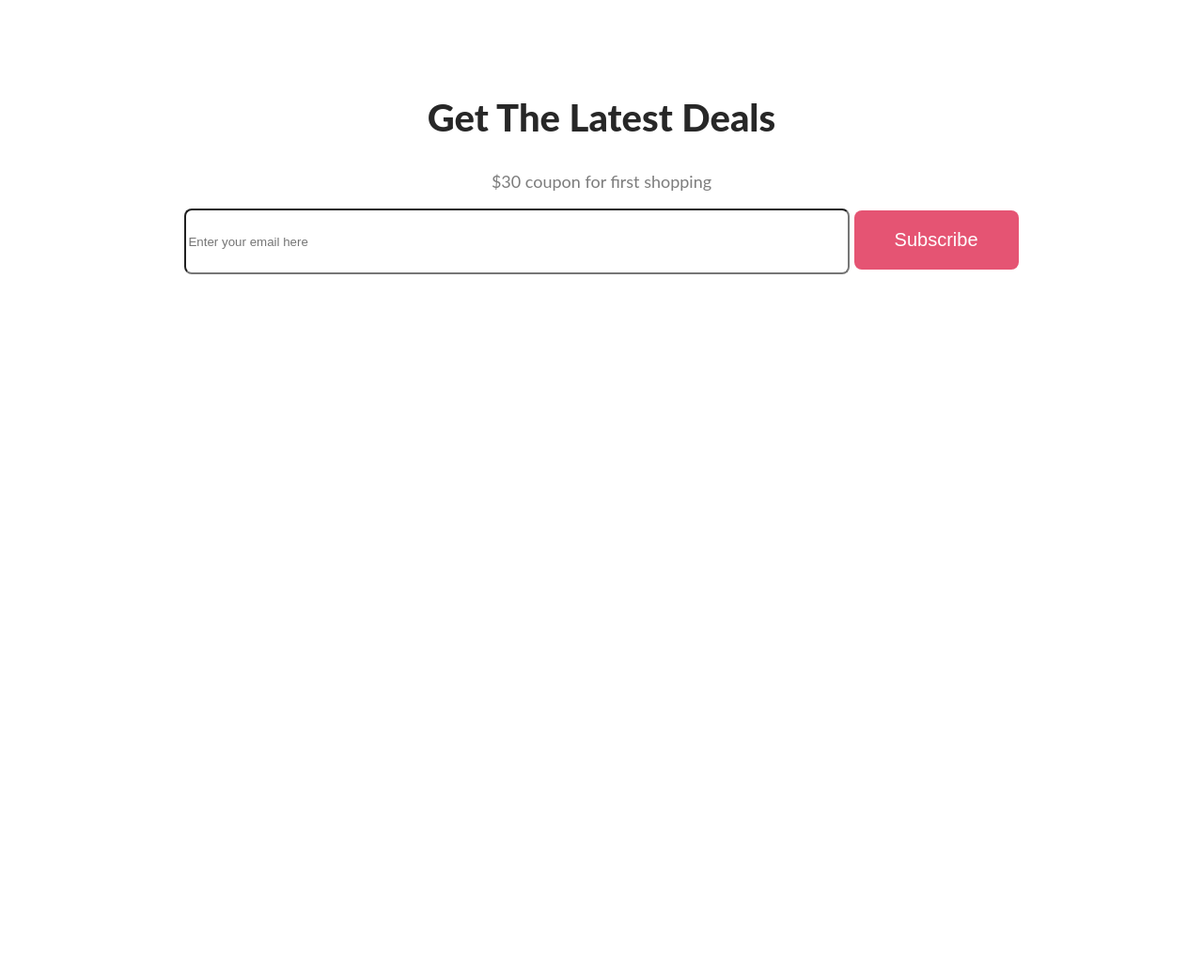
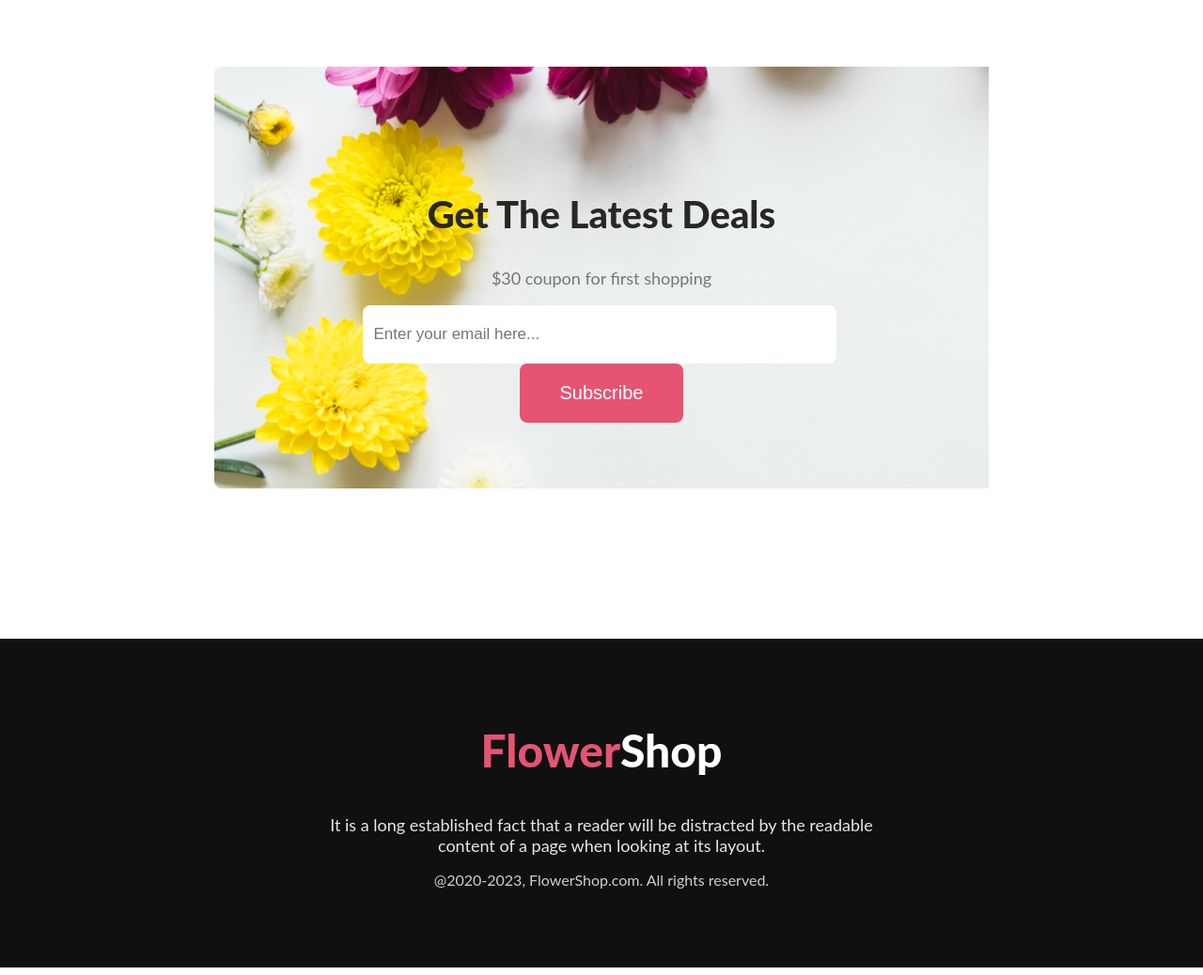
Before and after one commit to jar-wtag/my-flower-shop, a plain HTML site: page index.html in a window 1280 px wide. Shown: the part 2997-4035 px from the top of the page at 94% size. Before the commit the page ends 3297 px from the top, so only its background shows below. Drawn offline with nearby package versions, Linux system fonts and the light colour scheme.

Commit message:
footer section added

```diff
--- a/index.html
+++ b/index.html
@@ -11,6 +11,7 @@
     <link rel="stylesheet" href="styles/shop.css">
 </head>
 <body>
+<!-- Header Section -->
     <header class="header">
         <div class="banner">
             <div class="banner-content">
@@ -24,13 +25,14 @@
         </div>
     </header>
     <main>
+<!-- Feature section -->
         <section>
             <div class="feature-text">
                 <h4 class="feature-text-title">Our Featured Flowers</h4>
                 <p class="feature-text-description">It is a long established fact that a reader will be distracted by the readable content of a page when looking at its layout.</p>
             </div>
         </section>
-
+<!-- Flowers items section -->
         <section>
             <div class="items">
                 <div class="flowers-item">
@@ -47,6 +49,7 @@
                 </div>
             </div>
         </section>
+<!-- Deal section -->
         <section>
             <div class="deal">
                 <div class="deal-content">
@@ -57,11 +60,12 @@
                 <img class="deal-img" src="Flower Asset/pngwing 8.png" alt="">
             </div>
         </section>
-
+<!-- Social Media section -->
         <section>
                 <h4 class="instagram-text-title">Instagram</h4>
                 <p class="instagram-text-description">It is a long established fact that a reader will be distracted by the readable content of a page when looking at its layout.</p>
         </section>
+<!-- Flowers section -->
         <section>
             <div class="flowers">
                 <img class="flower" src="Flower Asset/Flower 01.png" alt="">
@@ -70,17 +74,27 @@
                 <img class="flower" src="Flower Asset/Rectangle 6.png" alt="">
             </div>
         </section>
+
+        <!-- Subscription section -->
+
         <section>
             <div class="subscribe-form">
                 <h2 class="subscribe-title">Get The Latest Deals</h2>
                 <h3 class="subscribe-subtitle">$30 coupon for first shopping</h3>
-                <input class="email" placeholder="Enter your email here" type="text">
+                <input class="email" placeholder="Enter your email here..." type="text">
                 <button class="btn-primary">Subscribe</button>
             </div>
         </section>
     </main>
+
+    <!-- Footer section -->
+
     <footer>
-
+        <div class="footer-content">
+            <h2 class="footer-title">Flower<span style="color: #FFFF">Shop</span></h2>
+            <p class="footer-description">It is a long established fact that a reader will be distracted by the readable content of a page when looking at its layout.</p>
+            <p class="copy-right-text">@2020-2023, FlowerShop.com. All rights reserved. </p>
+        </div>
     </footer>
 </body>
 </html>
--- a/styles/shop.css
+++ b/styles/shop.css
@@ -53,7 +53,6 @@ body {
     height: 500px;
     align-items: center;
     padding: 50px 0 0 350px;
-
 }
 
 /* feature section style */
@@ -166,10 +165,13 @@ body {
     text-align: center;
     color: rgba(39, 39, 39, 0.60);
     font-size: 18px;
+    font-family: Lato;
     font-style: normal;
     font-weight: 400;
     margin: 0 460px;
 }
+
+/* Flowers section style */
 
 .flowers {
     margin: 60px 140px 240px 0;
@@ -184,9 +186,15 @@ body {
     margin: 0 2px;
 }
 
+/* Subscription section style */
+
 .subscribe-form {
     align-items: center;
     text-align: center;
+    background-image: url('/styles/Rectangle\ 9.png');
+    background-repeat: no-repeat;
+    margin: 0 220px;
+    padding: 100px 120px;
 }
 
 .subscribe-title {
@@ -207,9 +215,54 @@ body {
 }
 
 .email {
-    width: 700px;
-    height: 64px;
+    width: 500px;
+    height: 60px;
     border-radius: 8px;
     background: #FFF;
+    margin-right: 5px;
+    border: none;
+}
 
+input::placeholder {
+    font-size: 17px;
+    padding-left: 10px;
 }
+
+/* Footer section style */
+
+.footer-content {
+    text-align: center;
+    background: #111010;
+    height: 300px;
+    margin: 130px -10px 0;
+    padding: 50px 0 0;
+}
+
+.footer-title {
+    color: #E55473;
+    font-family: Lato;
+    font-size: 48px;
+    font-style: normal;
+    font-weight: 800;
+    line-height: normal;
+}
+
+.footer-description {
+    color: rgba(255, 255, 255, 0.90);
+    font-family: Lato;
+    font-size: 18px;
+    font-style: normal;
+    font-weight: 400;
+    margin: auto;
+    width: 50%;
+}
+
+.copy-right-text {
+    color: rgba(255, 255, 255, 0.80);
+    text-align: center;
+    font-family: Lato;
+    font-size: 16px;
+    font-style: normal;
+    font-weight: 400;
+    line-height: normal;
+}
```
Also changed, not shown: styles/Rectangle 9.png (added), 1 other file.
